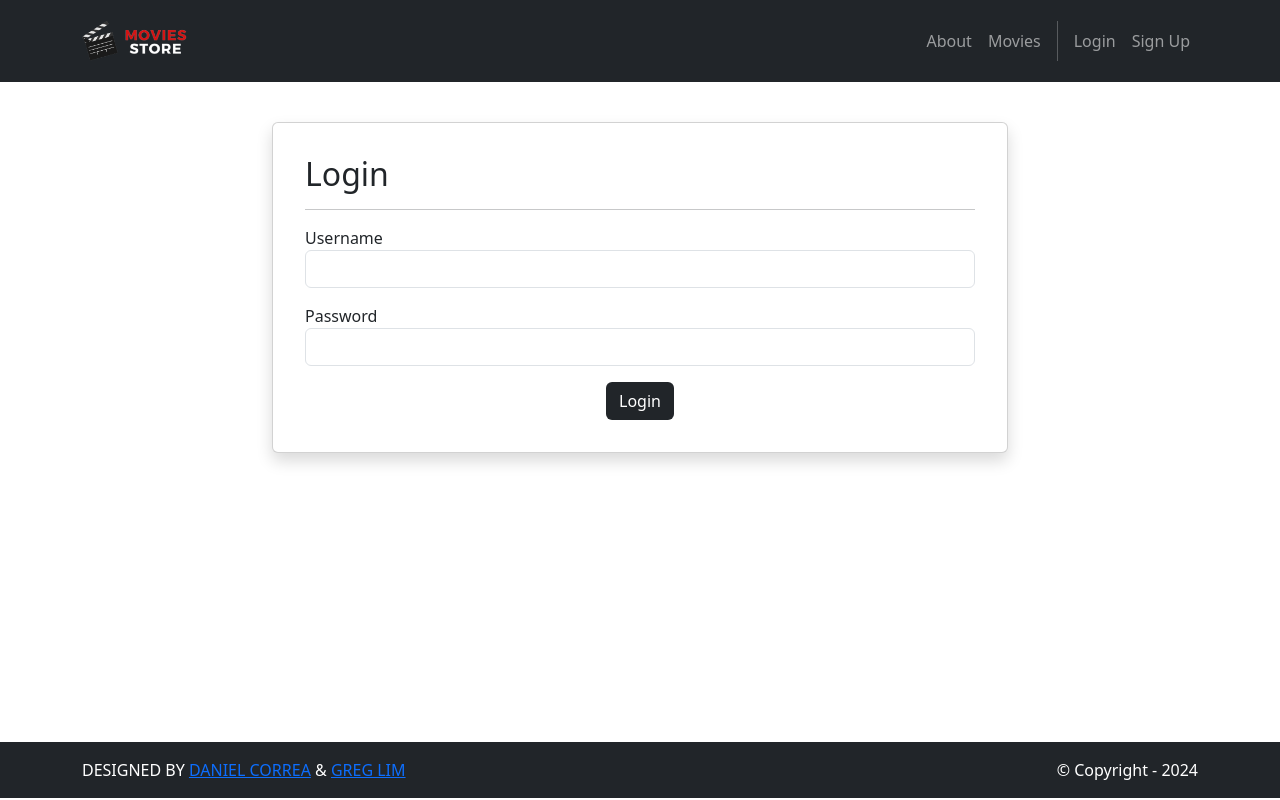
After one commit to AndrewRomitti/cs2340-moviesstore, a Django app: template accounts/templates/accounts/login.html in a window 1280 px wide. The commit adds this page. Run offline with Django 5.2, Linux system fonts and the light colour scheme; the template is opened without the code that fills it, so the values that code supplies are empty; some libraries are stand-ins or nearby versions; some web fonts are replaced.

Commit message:
Implemented User signup and login by creating a new app, accounts and implementing a login and signup page utilizing the urls, views, and templates. Also tinkered with the base.html to add buttons for login/signup and logout for those logged in.

```diff
--- /dev/null
+++ b/accounts/templates/accounts/login.html
@@ -0,0 +1,44 @@
+{% extends 'base.html' %}
+{% block content %}
+<div class="p-3 mt-4">
+  <div class="container">
+    <div class="row justify-content-center">
+      <div class="col-md-8">
+        <div class="card shadow p-3 mb-4 rounded">
+          <div class="card-body">
+            <h2>Login</h2>
+            <hr />
+            {% if template_data.error %}
+            <div class="alert alert-danger" role="alert">
+              {{ template_data.error }}
+            </div>
+            {% endif %}
+            <form method="POST">
+              {% csrf_token %}
+              <p>
+                <label for="username">Username</label>
+                <input id="username" type="text"
+                       name="username" required
+                       autocomplete="username"
+                       class="form-control">
+              </p>
+              <p>
+                <label for="password">Password</label>
+                <input id="password" type="password"
+                       name="password" required
+                       autocomplete="current-password"
+                       class="form-control">
+              </p>
+              <div class="text-center">
+                <button type="submit"
+                  class="btn bg-dark text-white">Login
+                </button>
+              </div>
+            </form>
+          </div>
+        </div>
+      </div>
+    </div>
+  </div>
+</div>
+{% endblock content %}
--- a/moviesstore/settings.py
+++ b/moviesstore/settings.py
@@ -39,6 +39,7 @@ INSTALLED_APPS = [
     'django.contrib.staticfiles',
     'home',
     'movies',
+    'accounts',
 ]
 
 MIDDLEWARE = [
--- a/moviesstore/templates/base.html
+++ b/moviesstore/templates/base.html
@@ -45,6 +45,19 @@
                href="{% url 'home.about' %}">About</a>
               <a class="nav-link" href=
               "{% url 'movies.index' %}">Movies</a>
+              <div class="vr bg-white mx-2 d-none
+              d-lg-block"></div>
+              {% if user.is_authenticated %}
+            <a class="nav-link"
+              href="{% url 'accounts.logout' %}">Logout ({{ user.username }})</a>
+            {% else %}
+              <a class="nav-link"
+              href="{% url 'accounts.login' %}">Login</a>
+              <a class="nav-link"
+              href="{% url 'accounts.signup' %}">
+              Sign Up
+            </a>
+              {% endif %}
           </div>
         </div>
       </div>
--- a/moviesstore/urls.py
+++ b/moviesstore/urls.py
@@ -22,4 +22,6 @@ urlpatterns = [
     path('', include('home.urls')),
 
     path('movies/', include('movies.urls')),
+
+    path('accounts/', include('accounts.urls')),
 ]
```
Also changed, not shown: accounts/forms.py (added, +20 -0 lines), accounts/templates/accounts/signup.html (added, +24 -0 lines), accounts/urls.py (added, +7 -0 lines), db.sqlite3.
